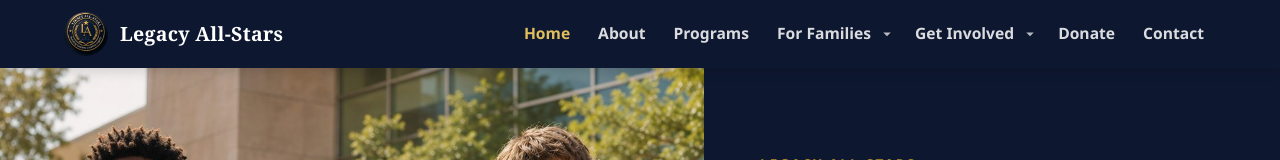
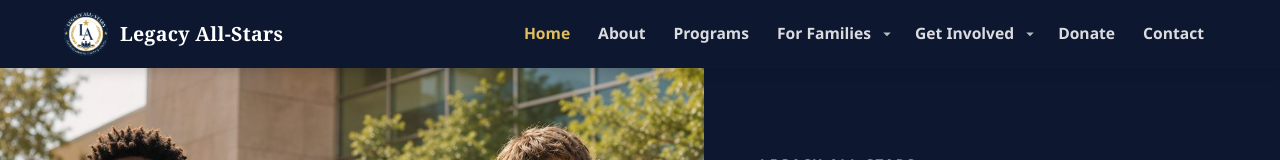
Before and after one commit to superflyguy81/Legacy-Allstar, a React (Vite) app: page / in a window 1280 px wide. Shown: the top 160 px of the page. Built offline with nearby package versions, Linux system fonts and the light colour scheme.

Commit message:
update logo (#12)

```diff
--- a/src/components/Header.tsx
+++ b/src/components/Header.tsx
@@ -65,7 +65,9 @@ function Header() {
     <header className="site-header">
       <div className="site-header-inner">
         <NavLink to="/" className="brand">
-          <img src={logo} alt="Legacy All-Stars crest" className="brand-logo" />
+          <span className="brand-logo-frame" aria-hidden="true">
+            <img src={logo} alt="" className="brand-logo" />
+          </span>
           <span className="brand-name">Legacy All-Stars</span>
         </NavLink>
 
--- a/src/index.css
+++ b/src/index.css
@@ -175,11 +175,24 @@ p {
   color: var(--white);
 }
 
-.brand-logo {
+.brand-logo-frame {
+  position: relative;
   width: 44px;
   height: 44px;
+  flex: 0 0 44px;
+  overflow: hidden;
   border-radius: 50%;
+}
+
+.brand-logo {
+  position: absolute;
+  top: 50%;
+  left: 50%;
+  width: 76px;
+  height: 76px;
+  max-width: none;
   object-fit: cover;
+  transform: translate(-50%, -50%);
 }
 
 .brand-name {
```
Also changed, not shown: src/assets/logo.jpg.
